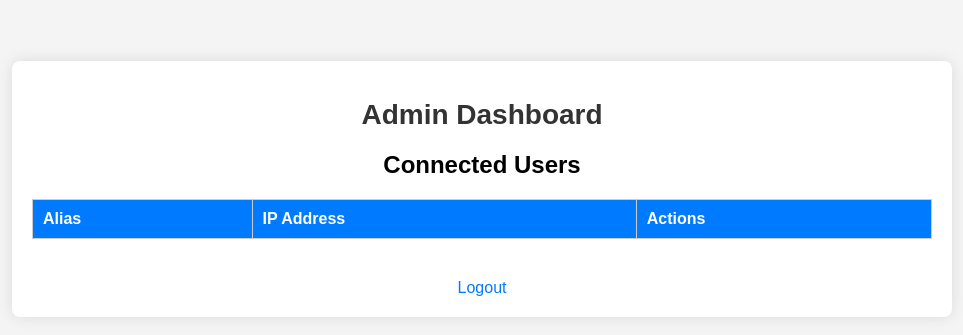
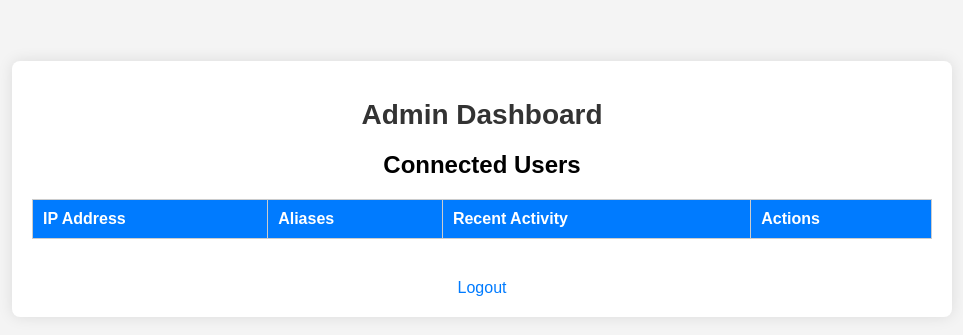
Before and after one commit to jaynagrecha/chatterr-box, a Flask app: page /admin/dashboard in a window 1280 px wide. Shown: the part 211-546 px from the top of the page, without its empty margins (158-1121 px from the left). Run offline with Flask 3, Linux system fonts and the light colour scheme; the visitor is signed in with stand-in values (Sample User, id 1); lists and menus that the app fills with data are empty.

Commit message:
Update admin_dashboard.html

```diff
--- a/templates/admin_dashboard.html
+++ b/templates/admin_dashboard.html
@@ -13,16 +13,26 @@
         <table border="1">
             <thead>
                 <tr>
-                    <th>Alias</th>
                     <th>IP Address</th>
+                    <th>Aliases</th>
+                    <th>Recent Activity</th>
                     <th>Actions</th>
                 </tr>
             </thead>
             <tbody>
-                {% for alias, ip in connected_users.items() %}
+                {% for ip, aliases in connected_users.items() %}
                 <tr>
-                    <td>{{ alias }}</td>
                     <td>{{ ip }}</td>
+                    <td>{{ aliases | join(', ') }}</td>
+                    <td>
+                        <ul>
+                            {% for activity in recent_activity[ip] %}
+                            <li>
+                                <strong>{{ activity[0] }}:</strong> {{ activity[1] }} <small>({{ activity[2] }})</small>
+                            </li>
+                            {% endfor %}
+                        </ul>
+                    </td>
                     <td>
                         {% if ip in banned_ips %}
                         <form action="{{ url_for('admin_dashboard') }}" method="POST" style="display:inline;">
```
